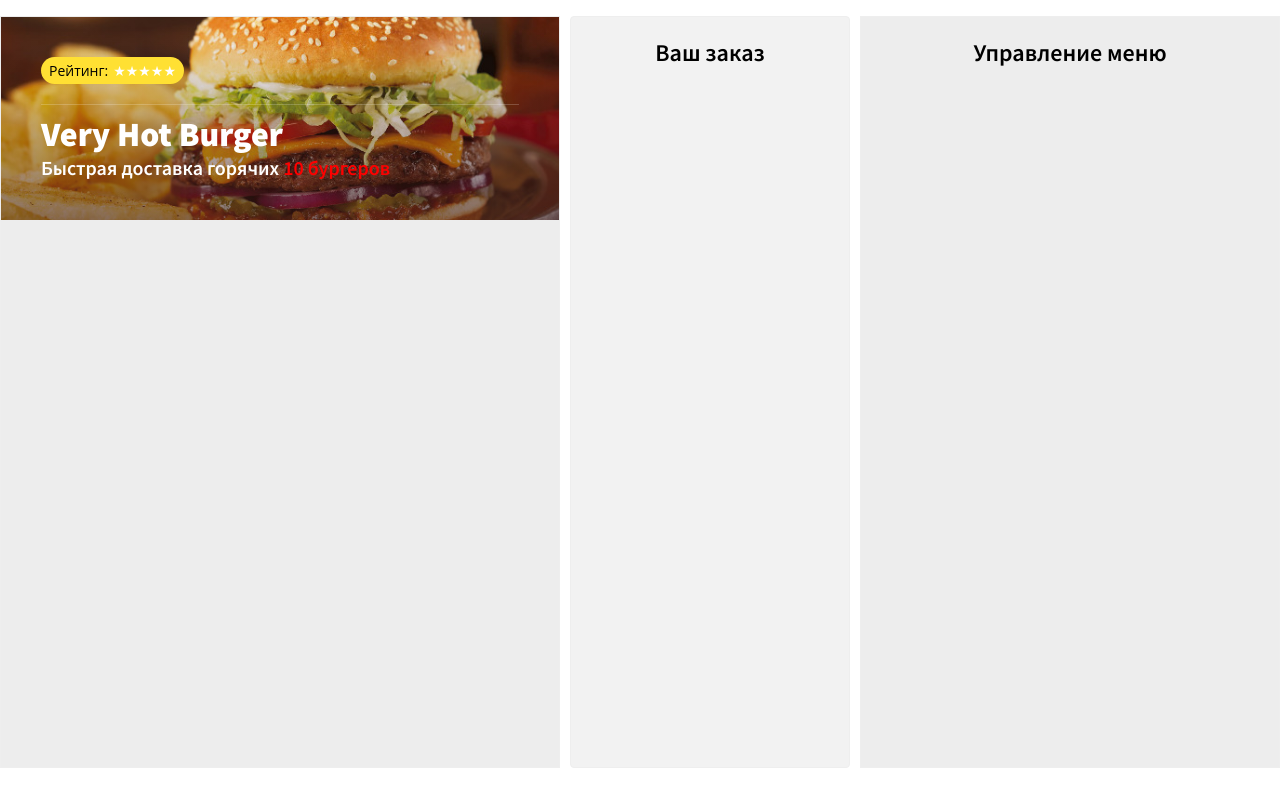
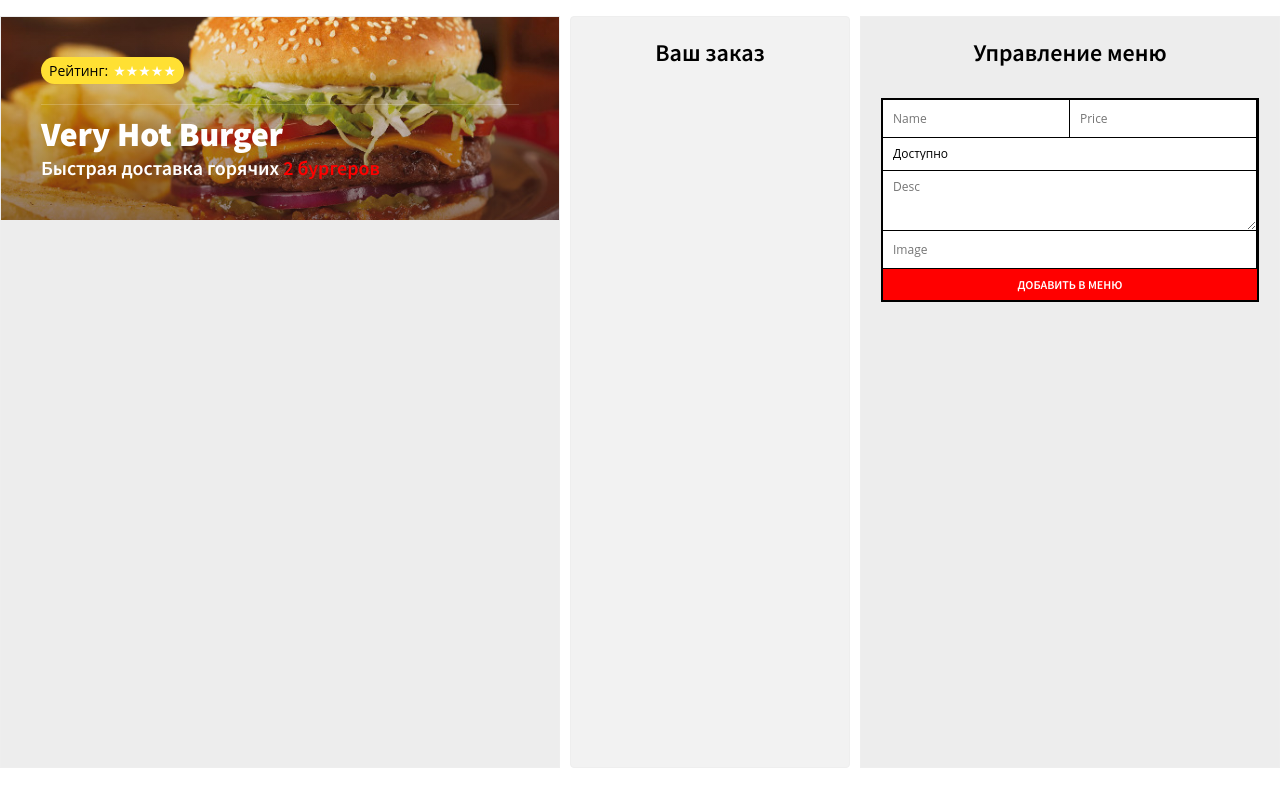
Before and after one commit to sergWP/react-start, a React (Create React App) app: page /restaurant/1 in a window 1280 px wide. Built offline with nearby package versions, Linux system fonts and the light colour scheme.

Commit message:
добавлена форма, запись в данных формы в state

```diff
--- /dev/null
+++ b/src/components/AddBurgerForm.js
@@ -0,0 +1,46 @@
+import React from 'react'
+
+class AddBurgerForm extends React.Component {
+
+    //ref-ссылки на поля формы
+    nameRef = React.createRef();
+    priceRef = React.createRef();
+    statusRef = React.createRef();
+    descRef = React.createRef();
+    imageRef = React.createRef();
+
+    createBurger = (event) => {
+        event.preventDefault();
+        //console.log('add burger', this.nameRef.current.value);
+        const burger = {
+            name: this.nameRef.current.value,
+            price: parseFloat(this.priceRef.current.value),
+            status: this.statusRef.current.value,
+            desc: this.descRef.current.value,
+            image: this.imageRef.current.value
+        }
+
+        //console.log(burger)
+        this.props.addBurger(burger);
+        // очищаем форму
+        event.currentTarget.reset();
+    }
+
+    render() {
+        return (
+            <form className={'burger-edit'} onSubmit={this.createBurger}>
+                <input ref={this.nameRef} name={'name'} type={'text'} placeholder={'Name'} autoComplete={'off'} />
+                <input ref={this.priceRef} name={'price'} type={'text'} placeholder={'Price'} autoComplete={'off'} />
+                <select ref={this.statusRef} name={'status'} className={'status'}>
+                    <option value={'avalible'}>Доступно</option>
+                    <option value={'unavalible'}>Убрать из меню</option>
+                </select>
+                <textarea ref={this.descRef} name={'desc'} placeholder={'Desc'} />
+                <input ref={this.imageRef} name={'image'} type={'text'} placeholder={'Image'} autoComplete={'off'} />
+                <button type={'submit'}>Добавить в меню</button>
+            </form>
+        )
+    }
+}
+
+export default AddBurgerForm
--- a/src/components/App.js
+++ b/src/components/App.js
@@ -4,14 +4,29 @@
 import MenuAdmin from "./MenuAdmin";
 
 class App extends React.Component {
+    state = {
+        burgers: {},
+        order: {}
+    }
+
+    addBurger = (burger) => {
+        //console.log('addBurger', burger);
+        // 1. делаем копию state
+        const burgers = {...this.state.burgers};
+        // 2. добавить новый бургер в объект burgers
+        burgers[`burger${Date.now()}`] = burger;
+        // 3. записать обновленный burgers в объект state
+        this.setState({burgers: burgers});           // ES6 - this.setState({burgers})
+    }
+
     render() {
         return (
             <div className={'burger-paradise'}>
                 <div className={'menu'}>
-                    <Header title={'Very Hot Burger'} amount={10} />
+                    <Header title={'Very Hot Burger'} amount={2} />
                 </div>
                 <Order />
-                <MenuAdmin />
+                <MenuAdmin addBurger={this.addBurger} />
             </div>
         )
     }
--- a/src/components/MenuAdmin.js
+++ b/src/components/MenuAdmin.js
@@ -1,10 +1,12 @@
 import React from 'react'
+import AddBurgerForm from "./AddBurgerForm"
 
 class MenuAdmin extends React.Component {
     render() {
         return (
             <div className={'menu-admin'}>
                 <h2>Управление меню</h2>
+                <AddBurgerForm addBurger={this.props.addBurger}/>
             </div>
         )
     }
```
